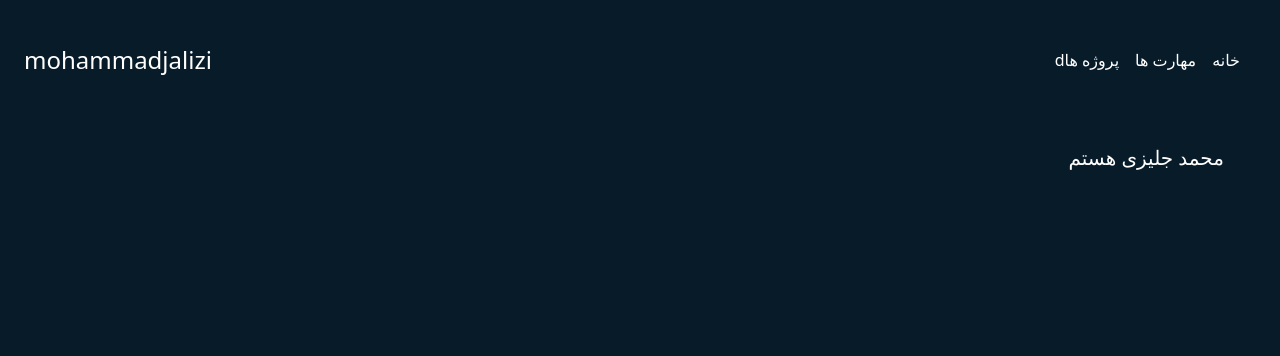
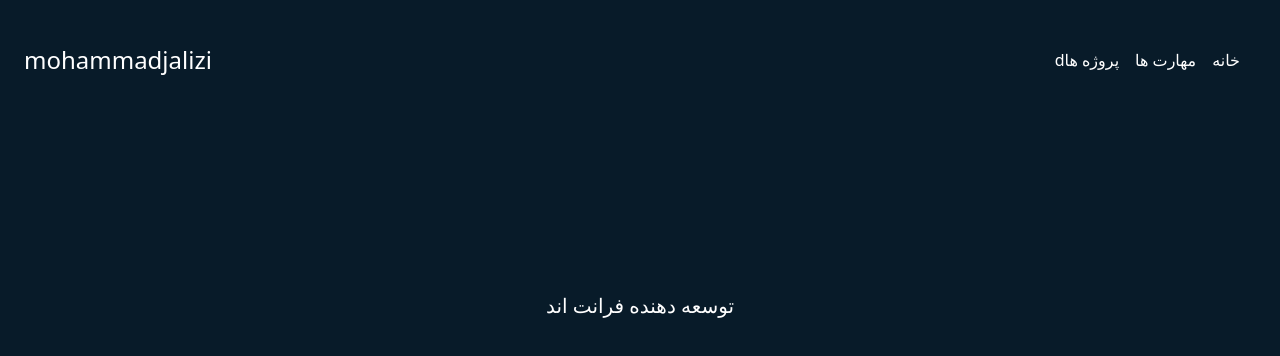
Before and after one commit to mohammadjalizi/website-me, a React (Vite) app: page / in a window 1280 px wide. Shown: the top 356 px of the page. Built offline with nearby package versions, Linux system fonts and the light colour scheme.

Commit message:
install tilwindcss

```diff
--- a/src/assets/Header/Header.jsx
+++ b/src/assets/Header/Header.jsx
@@ -3,10 +3,9 @@ const Header = () => {
   return (
     <div className="  ">
 
-<div  className=" text-white text-xl   mt-11 mx-14   ">
-
-<span> محمد جلیزی هستم</span>
-
+<div  className="  flex justify-center items-center  mt-48 text-white text-xl   mx-14   ">
+<h2>توسعه دهنده فرانت اند
+</h2>
 
 </div>
 
```
